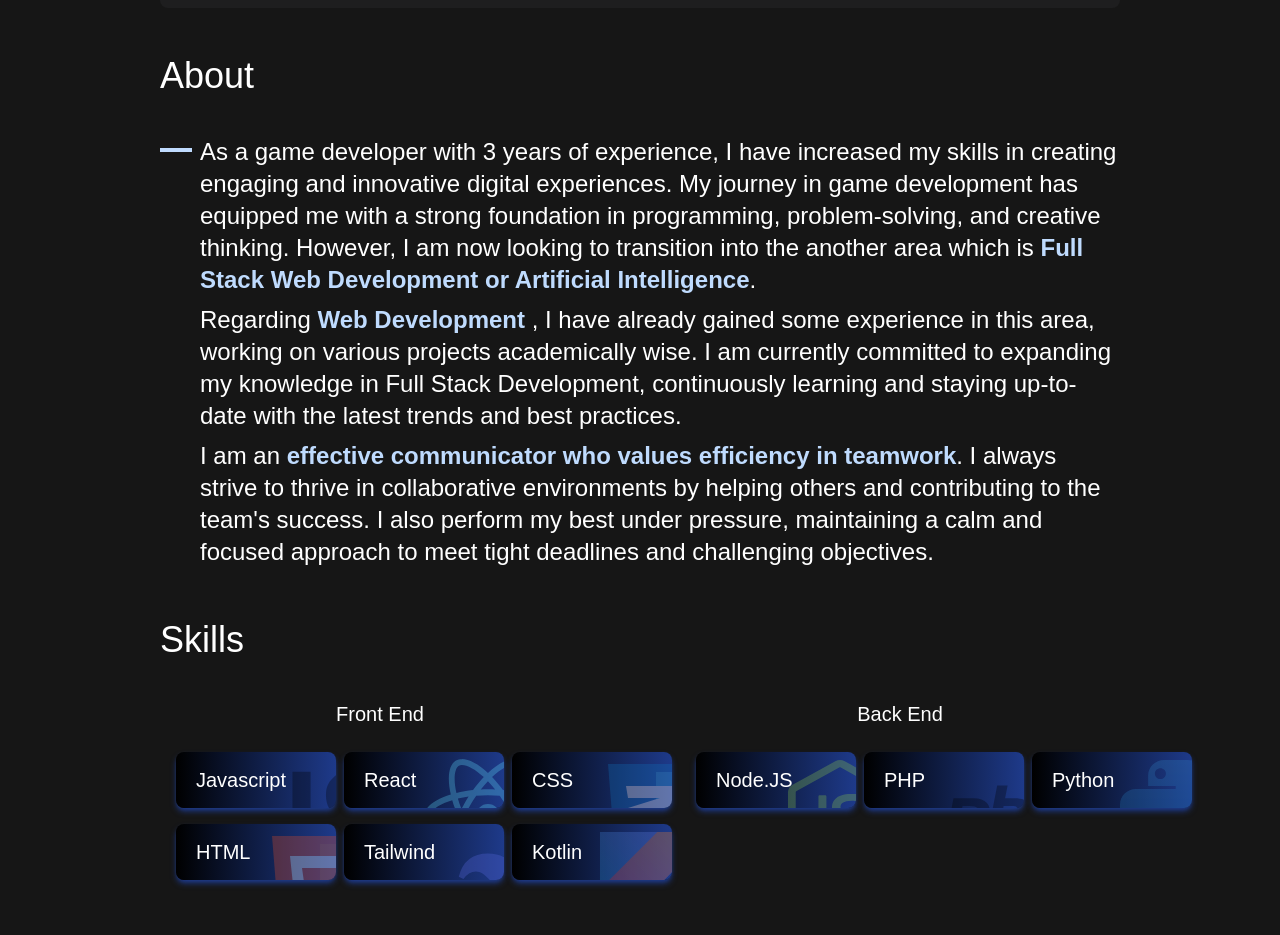
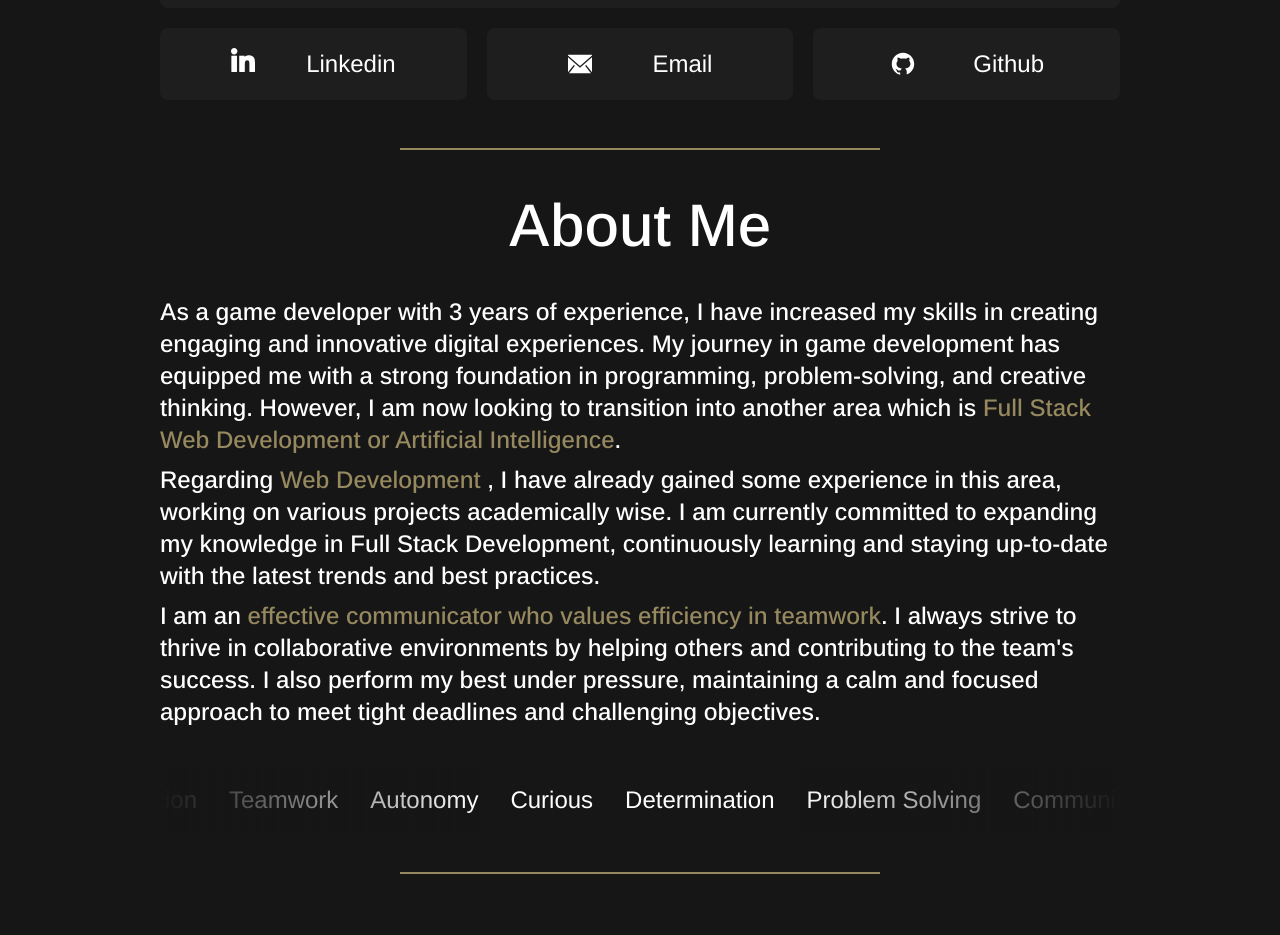
Before and after one commit to danielferreira-dias/my-portfolio-react-vite, a React (Vite) app: page / in a window 1280 px wide. Shown: the part 620-1555 px from the top of the page. Built offline with nearby package versions, Linux system fonts and the light colour scheme.

Commit message:
Updated About Section

```diff
--- a/src/App.jsx
+++ b/src/App.jsx
@@ -83,11 +83,11 @@ function App() {
     <div className="flex flex-col pt-2 font-montserrat  transition duration-300 ease-in">
       <Navbar onDataFromChild={handleDataFromChild} scrollToSection={scrollToSection} refs={{ skillsRef, experienceRef, portfolioRef, contactRef }}></Navbar>
 
-      <section className='h-fit md:h-fit w-full px-8 sm:px-12 md:px-6 mdlg:px-14 xl:px-40 2xl:px-52 py-2 my-5 '>
+      <section className='h-fit sm:h-fit w-full px-8 sm:px-12 md:px-6 mdlg:px-14 xl:px-40 2xl:px-52 py-2 my-5 '>
         <Index></Index>
       </section>
 
-      <section className={`w-full h-fit my-5 px-5 sm:px-10 xl:px-40 2xl:px-52  ${dataFromChild ? ' transition-colors duration-300 ease-in-out text-white' : ' transition-colors duration-300 ease-in-out text-black'}`}>
+      <section className={`w-full h-fit my-5 px-8 sm:px-12 md:px-6 mdlg:px-14 xl:px-40 2xl:px-52  ${dataFromChild ? ' transition-colors duration-300 ease-in-out text-white' : ' transition-colors duration-300 ease-in-out text-black'}`}>
         <About />
       </section>
 
--- a/src/Components/Navbar.jsx
+++ b/src/Components/Navbar.jsx
@@ -29,7 +29,7 @@ const Navbar = ({ onDataFromChild, scrollToSection, refs }) => {
                     </div>
                     <div className='arimo hidden mdlg:flex flex-row text-2xl lg:text-3xl text-white gap-x-9'>
                         {menuItems.map(item => (
-                            <div key={item.id} className="py-5 text-white  font-semibold hover:transform hover:scale-105 transition-transform">
+                            <div key={item.id} className="py-5 text-white  font-semibold hover:transform hover:scale-105 transition-transform hover:text-custom-gold">
                                 <a href="" className=''>{item.label}</a>
                             </div>
                         ))}
@@ -54,7 +54,7 @@ const Navbar = ({ onDataFromChild, scrollToSection, refs }) => {
             <div className={`fixed text-lg lg:text-xl xl:text-2xl mdlg:hidden top-16 xs:top-16 lg:top-20 xl:top-28 2xl:top-32 right-0 h-screen bg-neutral-800 text-white font-semibold shadow-lg p-2 py-0 z-40 w-2/3 xs:w-80 transition ease-in-out delay-150 duration-300 overflow-auto ${menuVisible ? 'translate-x-0' : 'translate-x-full'}`}>
                 <ul className='py-3 arimo text-2xl'>
                     {menuItems.map(item => (
-                        <li key={item.id} className="py-2 border-b-2  border-neutral-900 border-opacity-30 hover:transform hover:scale-105 transition-transform">
+                        <li key={item.id} className="py-2 border-b-2  border-neutral-950 border-opacity-30 hover:transform hover:scale-105 transition-transform hover:text-custom-gold">
                             <a href="#" className="p-4 block">{item.label}</a>
                         </li>
                     ))}
--- a/src/Sections/About.jsx
+++ b/src/Sections/About.jsx
@@ -1,32 +1,53 @@
-import '../index.css'
+import React, { useEffect } from 'react';
+import '../index.css';
 
 const About = () => {
+    const skills = ["Communication", "Teamwork", "Autonomy", "Curious", "Determination", "Problem Solving"];
+
+
     return (
-        <div>
-            <h1 className='text-2xl xl:text-4xl '>About</h1>
-            <div className='flex flex-row mt-10'>
-                <div className="flex mt-3 ">
-                    <span className="block w-8 h-1 bg-primary mr-2"></span>
-                </div>
+        <>
+            <div className='h-2 border-t-2 border-custom-gold w-1/2 mb-10 mx-auto'></div>
+            <h1 className='mb-10 text-4xl xl:text-6xl arimo text-center' data-aos="fade-up" data-aos-duration="1000">About Me</h1>
+            <div className='h-full flex flex-row justify-between items-start'>
+                <div className='h-full flex flex-col items-left w-full'>
+                    <div className='flex flex-row arimo'>
                         <div className='flex flex-col gap-y-2' data-aos="fade-up" data-aos-duration="1000">
-                    <p className="text-lg lg:text-xl xl:text-2xl leading-relaxed text-left" >
+                            <p className="text-lg lg:text-xl xl:text-2xl leading-relaxed text-left">
                                 As a game developer with 3 years of experience, I have increased my skills in creating engaging and innovative digital experiences.
                                 My journey in game development has equipped me with a strong foundation in programming, problem-solving, and creative thinking.
-                        However, I am now looking to transition into the another area which is <span className="text-primary font-semibold">Full Stack Web Development or Artificial Intelligence</span>.
+                                However, I am now looking to transition into another area which is <span className="text-custom-gold arimo">Full Stack Web Development or Artificial Intelligence</span>.
                             </p>
-                    <p className="text-lg lg:text-xl xl:text-2xl leading-relaxed text-left" >
-                        Regarding <span className="text-primary font-semibold"> Web Development </span>, I have already gained some experience in this area, working on various projects academically wise.
+                            <p className="text-lg lg:text-xl xl:text-2xl leading-relaxed text-left">
+                                Regarding <span className="text-custom-gold arimo"> Web Development </span>, I have already gained some experience in this area, working on various projects academically wise.
                                 I am currently committed to expanding my knowledge in Full Stack Development, continuously learning and staying up-to-date with the latest trends and best practices.
                             </p>
                             <p className="text-lg lg:text-xl xl:text-2xl leading-relaxed text-left">
-                        I am an <span className="text-primary font-semibold">effective communicator who values efficiency in teamwork</span>.
+                                I am an <span className="text-custom-gold arimo">effective communicator who values efficiency in teamwork</span>.
                                 I always strive to thrive in collaborative environments by helping others and contributing to the team's success.
                                 I also perform my best under pressure, maintaining a calm and focused approach to meet tight deadlines and challenging objectives.
                             </p>
                         </div>
                     </div>
                 </div>
+            </div>
+
+            <div className="skill-scroll mt-10 relative overflow-hidden ">
+                <div className="absolute inset-0 z-10">
+                    <div className="absolute left-0 top-0 w-1/3 h-full bg-gradient-to-r from-custom-black to-transparent"></div>
+                    <div className="absolute right-0 top-0 w-1/3 rotate-180 h-full bg-gradient-to-l from-transparent to-custom-black"></div>
+                </div>
+                <div className="skill-scroll-inner arimo-sec h-16 flex items-center relative">
+                    {skills.concat(skills).map((skill, index) => (
+                        <div key={index} className="skill text-2xl">
+                            {skill}
+                        </div>
+                    ))}
+                </div>
+            </div>
+            <div className='h-2 border-t-2 border-custom-gold w-1/2 mt-10 mx-auto'></div>
+        </>
     );
 };
 
-export default About
+export default About;
--- a/src/Sections/Index.jsx
+++ b/src/Sections/Index.jsx
@@ -15,10 +15,11 @@ const Index = () => {
     }, []);
 
     return (
-        <div className='bg-card-color rounded-lg py-5 md:py-10 lg:py-12 xl:py-14 2xl:py-18 md:px-10 lg:px-12 xl:px-14 2xl:px-18 h-full'>
-            <div className='w-full flex flex-col gap-y-5 md:flex-row items-center justify-evenly md:justify-between md:gap-x-5 h-full relative'>
+        <>
+            <div className='bg-card-color rounded-lg py-5 sm:py-10 lg:py-12 xl:py-14 2xl:py-18 sm:px-10 lg:px-12 xl:px-14 2xl:px-18 h-full'>
+                <div className='w-full flex flex-col gap-y-5 sm:flex-row items-center justify-evenly sm:justify-between md:gap-x-5 h-full relative'>
                     {/* <!-- Profile Image for Small Screens --> */}
-                <div className='flex w-full items-center justify-center md:hidden '>
+                    <div className='flex w-full items-center justify-center sm:hidden '>
                         <div className='relative h-fit '>
                             <div className='w-60 h-60 xs:w-72 xs:h-72 border-4 absolute top-2 left-4'></div>
                             <img src="profile.jpg" alt="Profile" className='w-60 h-60 xs:w-72 xs:h-72 z-10 relative rounded-lg' data-aos="flip-right" data-aos-duration="1000" />
@@ -38,7 +39,7 @@ const Index = () => {
                     </div>
 
                     {/* <!-- Profile Image for Medium and Larger Screens --> */}
-                <div className='md:flex md:items-center  md:justify-center hidden'>
+                    <div className='sm:flex sm:items-center  sm:justify-center hidden'>
                         <div className='relative h-fit '>
                             <div className='w-60 h-60 xs:w-72 xs:h-72 md:w-80 md:h-80 xl:w-96 xl:h-96  border-4 absolute top-2 left-4'></div>
                             <img src="profile.jpg" alt="Profile" className='w-60 h-60 xs:w-72 xs:h-72 md:w-80 md:h-80 xl:w-96 xl:h-96 z-10 relative' data-aos="flip-right" data-aos-duration="1000" />
@@ -47,7 +48,7 @@ const Index = () => {
 
 
                     {/* <!-- Social Icons --> */}
-                <div className="relative w-fit h-fit md:hidden">
+                    <div className="relative w-fit h-fit sm:hidden">
                         <div className="flex flex-row justify-center md:justify-end md:absolute bottom-0 right-0 md:flex-col items-center gap-2">
                             <span className="w-1 h-8 md:h-16 bg-custom-gold rotate-90 md:rotate-0"></span>
                             <img src="linkedin-light.svg" alt="LinkedIn" className="w-10 h-5 ml-5 md:ml-0" />
@@ -57,15 +58,31 @@ const Index = () => {
                 </div>
 
                 {/* <!-- Social Icons --> */}
-            <div className="hidden md:relative h-24 bottom-10 md:bottom-0 -right-10">
+                <div className="hidden sm:relative h-24 bottom-10 md:bottom-0 -right-10">
                     <div className="flex flex-row justify-center md:justify-end md:absolute bottom-0 right-0 md:flex-col items-center gap-2">
                         <span className="w-1 h-8 md:h-16 bg-custom-gold rotate-90 md:rotate-0"></span>
                         <img src="linkedin-light.svg" alt="LinkedIn" className="w-10 h-5 ml-5 md:ml-0" />
                         <img src="github-light.svg" alt="GitHub" className="w-10 h-10" />
                     </div>
                 </div>
-
             </div>
+            <div className='mt-5'>
+                <div className='flex flex-col xs:flex-row xs:flex-wrap mdlg:flex-nowrap xs:justify-center gap-y-5 gap-x-5 text-white'>
+                    <a href="" className='bg-card-color w-full xs:w-80 lg:w-1/3 xl:w-1/3 2xl:w-1/3 flex p-5 text-center items-center justify-evenly rounded-lg'>
+                        <img src="linkedin-light.svg" alt="" className='w-6 mb-2' />
+                        <p className='arimo-sec text-2xl'>Linkedin</p>
+                    </a>
+                    <a href="" className='bg-card-color w-full xs:w-80 lg:w-1/3 xl:w-1/3 2xl:w-1/3 flex p-5 text-center items-center justify-evenly rounded-lg'>
+                        <img src="email-light.svg" alt="" className='w-6' />
+                        <p className='arimo-sec text-2xl'>Email</p>
+                    </a>
+                    <a href="" className='bg-card-color w-full xs:w-80 lg:w-1/3 xl:w-1/3 2xl:w-1/3 flex p-5 text-center items-center justify-evenly rounded-lg'>
+                        <img src="github-light.svg" alt="" className='w-7' />
+                        <p className='arimo-sec text-2xl'>Github</p>
+                    </a>
+                </div>
+            </div>
+        </>
     )
 }
 
--- a/src/index.css
+++ b/src/index.css
@@ -39,3 +39,33 @@
 .fade-in-out {
   animation: fadeInOut 4s infinite;
 }
+
+@keyframes scroll {
+  0% {
+    transform: translateX(0%);
+  }
+  100% {
+    transform: translateX(-50%);
+  }
+}
+
+.skill-scroll {
+  display: flex;
+  width: 100%;
+  overflow: hidden;
+  white-space: nowrap;
+  position: relative;
+}
+
+.skill-scroll-inner {
+  display: flex;
+  animation: scroll 30s linear infinite; /* Adjust the duration for desired speed */
+}
+
+.skill {
+  padding-right: 2rem; /* Adjust as needed */
+}
+
+.duplicate {
+  display: flex;
+}
```
Lines whose indentation alone changed are shown as unchanged.
